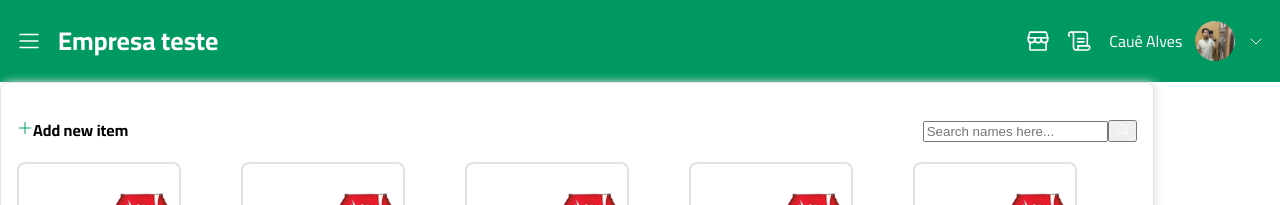
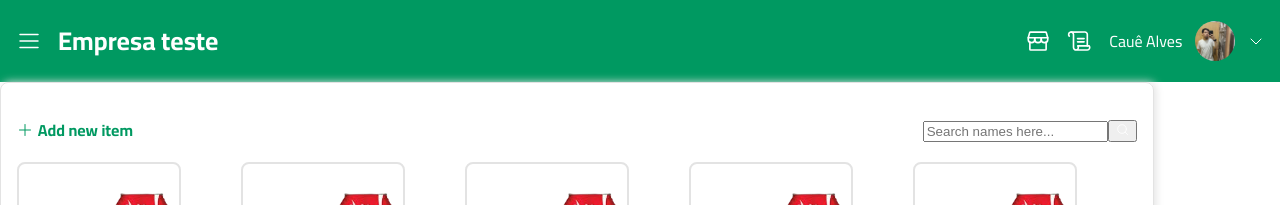
Before and after one commit to cauealb/projects-React, a React (Vite) app in the folder 2 - App de compras/app-compras/: page / in a window 1280 px wide. Shown: the top 205 px of the page. Built offline with nearby package versions, Linux system fonts and the light colour scheme.

Commit message:
Estilizando o a inserção de mais itens

```diff
--- a/2 - App de compras/app-compras/src/components/Panel/style/Panel.ts
+++ b/2 - App de compras/app-compras/src/components/Panel/style/Panel.ts
@@ -24,7 +24,19 @@ export const FormPanel = styled.header`
 `
 
 export const AddNewItem = styled.div`
+    display: flex;
+    justify-content: center;
+    align-items: center;
+    gap: 0.3em;
+    cursor: pointer;
 
+    strong {
+        color: ${({ theme }) => theme.bgPrincipal};
+
+        &:hover {
+            color: ${({ theme }) => theme.hoverBgPrincipal}
+        }
+    }
 `;
 
 export const Filter = styled.form`
```
